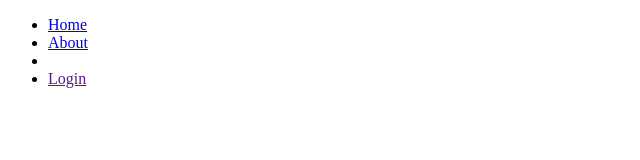
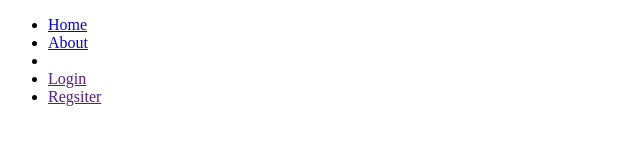
Before and after one commit to sabin654/samplerepo, a plain HTML site: page index.html in a window 1280 px wide. Shown: the full height of the page, 0-640 px from the left. Drawn offline with Linux system fonts and the light colour scheme.

Commit message:
register

```diff
--- a/index.html
+++ b/index.html
@@ -6,15 +6,14 @@
     <title>Document</title>
   </head>
   <body>
-
     <header>
       <nav>
         <ul>
-
           <li><a href="#">Home</a></li>
           <li><a href="#">About</a></li>
           <li><a href="#"></a></li>
           <li><a href="">Login</a></li>
+          <li><a href="">Regsiter</a></li>
         </ul>
       </nav>
     </header>
```
Lines whose indentation alone changed are shown as unchanged.
